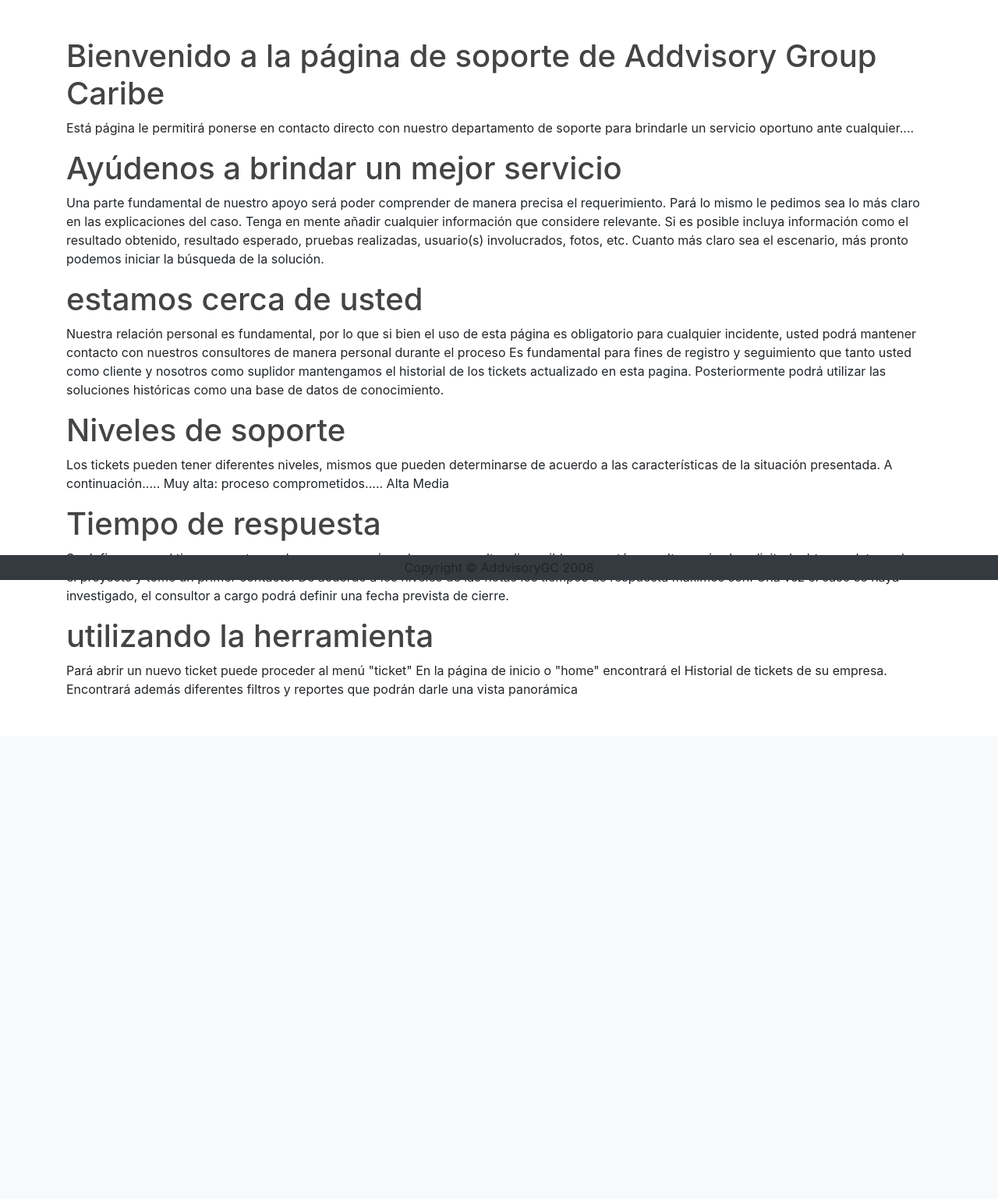
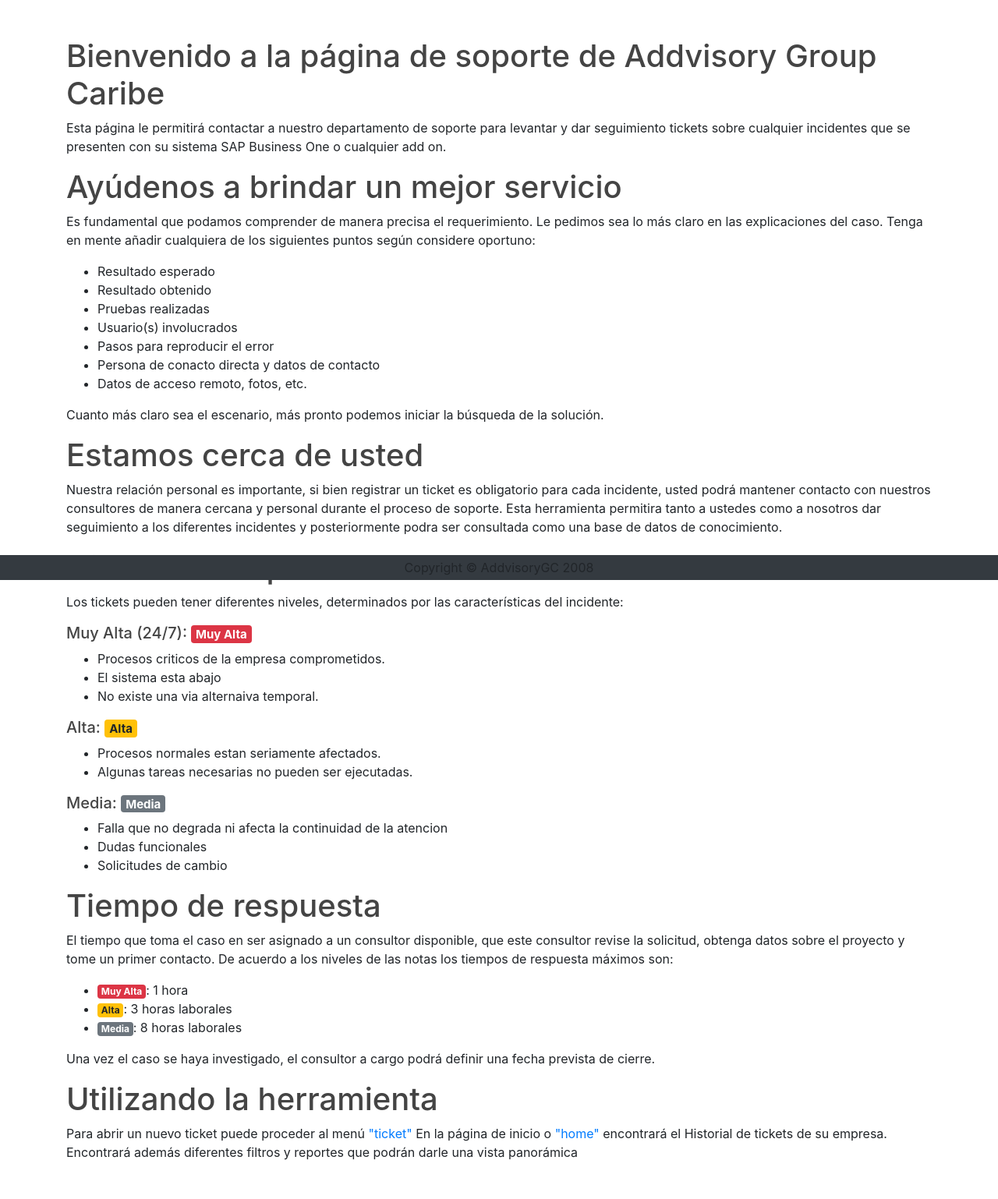
Before and after one commit to R0dri/flasky, a Flask app: page /about in a window 1280 px wide. Shown: the part 56-1594 px from the top of the page at 78% size. Before the commit the page ends 950 px from the top, so only its background shows below. Run offline with Flask 3, Linux system fonts and the light colour scheme; parts of the project's set-up code (start-up, migrations or seed data) failed here and were passed over; some libraries are stand-ins or nearby versions.

Commit message:
updated about, and register/login forms

```diff
--- a/templates/about.html
+++ b/templates/about.html
@@ -2,47 +2,118 @@
 {% block page_content %}
 <div class="container">
 
+
+
+
+
+
+
+
+
+
+
     <h1>Bienvenido a la página de soporte de Addvisory Group Caribe</h1>
     <p>
-Está página le permitirá ponerse en contacto directo con nuestro departamento de soporte para brindarle un servicio oportuno ante cualquier....
+        Esta página le permitirá contactar a nuestro departamento de soporte para levantar y dar seguimiento tickets sobre cualquier incidentes que se presenten con su sistema SAP Business One o cualquier add on.
     </p>
     <h1>Ayúdenos a brindar un mejor servicio</h1>
-
     <p>
-    Una parte fundamental de nuestro apoyo será poder comprender de manera precisa el requerimiento. Pará lo mismo le pedimos sea lo más claro en las explicaciones del caso. Tenga en mente añadir cualquier información que considere relevante. Si es posible incluya información como el resultado obtenido, resultado esperado, pruebas realizadas, usuario(s) involucrados, fotos, etc.
+        Es fundamental que podamos comprender de manera precisa el requerimiento. Le pedimos sea lo más claro en las explicaciones del caso. Tenga en mente añadir cualquiera de los siguientes puntos según considere oportuno:
+    </p>
+    <ul>
+        <li>
+            Resultado esperado
+        </li>
+        <li>
+            Resultado obtenido
+        </li>
+        <li>
+            Pruebas realizadas
+        </li>
+        <li>
+            Usuario(s) involucrados
+        </li>
+        <li>
+            Pasos para reproducir el error
+        </li>
+        <li>
+            Persona de conacto directa y datos de contacto
+        </li>
+        <li>
+            Datos de acceso remoto, fotos, etc.
+        </li>
+    </ul>
+    <p>
         Cuanto más claro sea el escenario, más pronto podemos iniciar la búsqueda de la solución.
     </p>
-  <h1>estamos cerca de usted</h1>
+    <h1>Estamos cerca de usted</h1>
     <p>
-Nuestra relación personal es fundamental, por lo que si bien el uso de esta página es obligatorio para cualquier incidente, usted podrá mantener contacto con nuestros consultores de manera personal durante el proceso
 
-Es fundamental para fines de registro y seguimiento que tanto usted como cliente y nosotros como suplidor mantengamos el historial de los tickets actualizado en esta pagina. Posteriormente podrá utilizar las soluciones históricas como una base de datos de conocimiento.
+        Nuestra relación personal es importante, si bien registrar un ticket es obligatorio para cada incidente, usted podrá mantener contacto con nuestros consultores de manera cercana y personal durante el proceso de soporte.
+        Esta herramienta permitira tanto a ustedes como a nosotros dar seguimiento a los diferentes incidentes y posteriormente podra ser consultada como una base de datos de conocimiento.
     </p>
     <h1>Niveles de soporte</h1>
     <p>
-Los tickets pueden tener diferentes niveles, mismos que pueden determinarse de acuerdo a las características de la situación presentada. A continuación.....
-Muy alta: proceso comprometidos.....
-Alta
-Media
+        Los tickets pueden tener diferentes niveles, determinados por las características del incidente:
     </p>
+    <h5 ><span style="margin-right:5px;">Muy Alta (24/7):</span><span class="badge badge-danger">Muy Alta</span></h5>
+        <ul>
+            <li>
+                Procesos criticos de la empresa comprometidos.
+            </li>
+            <li>
+                El sistema esta abajo
+            </li>
+            <li>
+                No existe una via alternaiva temporal.
+            </li>
+        </ul>
 
+        <h5>Alta:&nbsp;<span class="badge badge-warning">Alta</span></h5>
+        <ul>
+            <li>
+                Procesos normales estan seriamente afectados.
+            </li>
+            <li>
+                Algunas tareas necesarias no pueden ser ejecutadas.
+            </li>
+        </ul>
+
+        <h5>Media:&nbsp;<span class="badge badge-secondary">Media</span></h5>
+        <ul>
+            <li>
+                Falla que no degrada ni afecta la continuidad de la atencion
+            </li>
+            <li>
+                Dudas funcionales
+            </li>
+            <li>
+                Solicitudes de cambio
+            </li>
+        </ul>
     <h1>Tiempo de respuesta</h1>
     <p>
-Se define como el tiempo que toma el caso en ser asignado a un consultor disponible, que esté consultor revise la solicitud, obtenga datos sobre el proyecto y tome un primer contacto. De acuerdo a los niveles de las notas los tiempos de respuesta máximos son:
 
+        El tiempo que toma el caso en ser asignado a un consultor disponible, que este consultor revise la solicitud, obtenga datos sobre el proyecto y tome un primer contacto. De acuerdo a los niveles de las notas los tiempos de respuesta máximos son:
 
+        <ul>
+            <li>
+                <span class="badge badge-danger">Muy Alta</span>: 1 hora
+            </li>
+            <li>
+                <span class="badge badge-warning">Alta</span>: 3 horas laborales
+            </li>
+            <li>
+                <span class="badge badge-secondary">Media</span>: 8 horas laborales
+            </li>
+        </ul>
         Una vez el caso se haya investigado, el consultor a cargo podrá definir una fecha prevista de cierre.
+    </p>
+    <h1>Utilizando la herramienta</h1>
 
-</p>
-
-<h1>utilizando la herramienta</h1>
-
-Pará abrir un nuevo ticket puede proceder al menú "ticket"
-
-En la página de inicio o "home" encontrará el Historial de tickets de su empresa.
-
+    Para abrir un nuevo ticket puede proceder al menú <a href='/ticket'>"ticket"</a>
+    En la página de inicio o <a href='/'>"home"</a> encontrará el Historial de tickets de su empresa.
     Encontrará además diferentes filtros y reportes que podrán darle una vista panorámica
-
 </div>
 
 {% endblock %}
--- a/templates/security/login_user.html
+++ b/templates/security/login_user.html
@@ -3,8 +3,10 @@
 
 {% from "security/_macros.html" import render_field_with_errors, render_field %}
 {% include "security/_messages.html" %}
+
+<div class="jumbotron justify-content-center">
     <div class="container">
-  <h1>{{ _('Login') }}</h1>
+        <h1 class="display-4">Login de Usuarios</h1>
         <form action="{{ url_for_security('login') }}" method="POST" name="login_user_form">
             {{ login_user_form.hidden_tag() }}
             {{ render_field_with_errors(login_user_form.email) }}
@@ -15,5 +17,6 @@
         </form>
         <a href="register">Registrar Nuevo Usuario</a>
     </div>
+</div>
 
 {% endblock %}
--- a/templates/security/register_user.html
+++ b/templates/security/register_user.html
@@ -2,9 +2,9 @@
 {% include "security/_messages.html" %}
 {% extends "layouts/layout.html" %}
 {% block page_content %}
-
+<div class="jumbotron justify-content-center">
 <div class="container">
-<h1>{{ _('Register') }}</h1>
+<h1 class="display-4">Registro de Usuarios</h1>
 <form action="{{ url_for_security('register') }}" method="POST" name="register_user_form">
 	{{ register_user_form.hidden_tag() }}
 
@@ -23,4 +23,5 @@
 	{{ render_field(register_user_form.submit) }}
 </form>
 </div>
+</div>
 {% endblock %}
```
Also changed, not shown: models.py (+8 -7 lines). Lines whose indentation alone changed are shown as unchanged.
